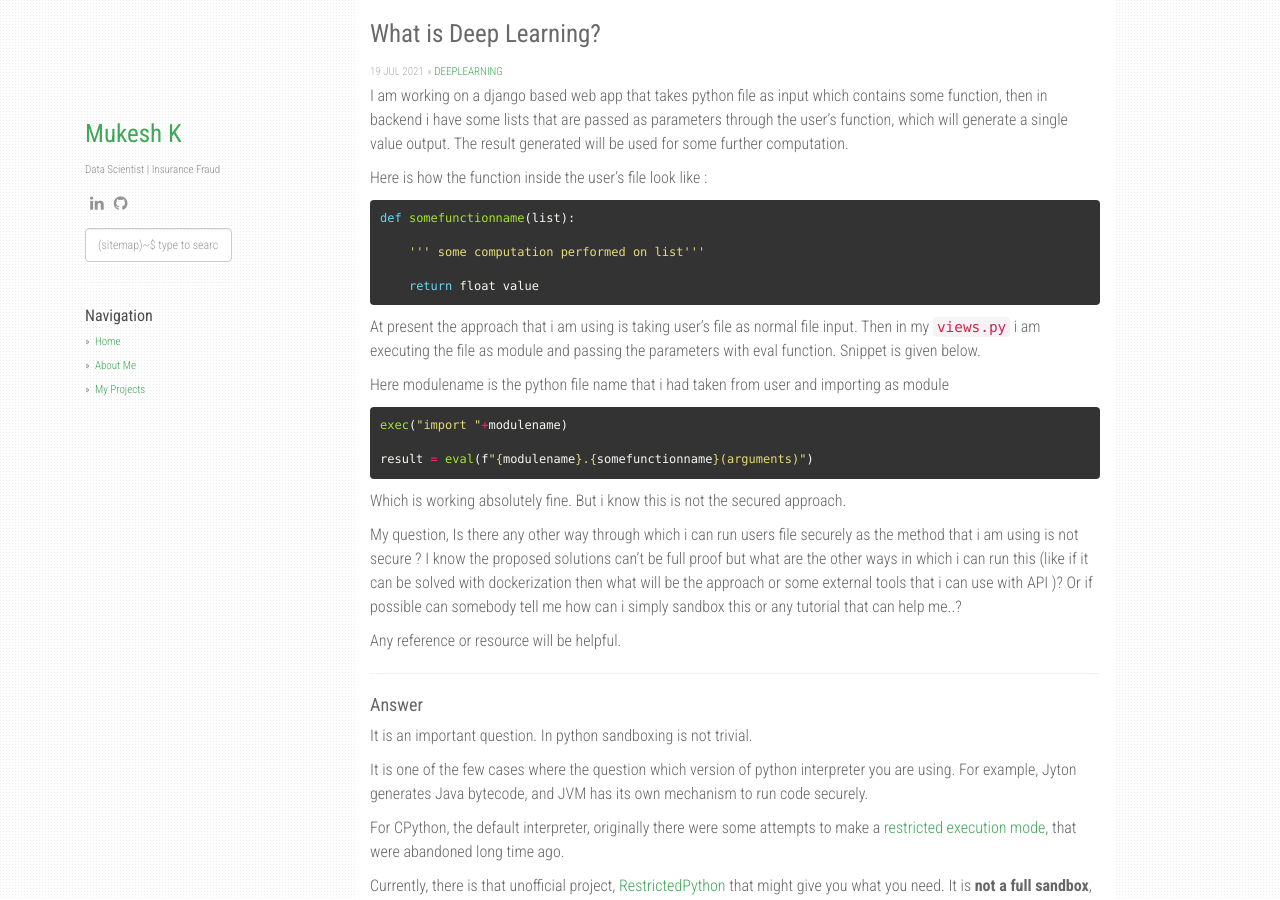
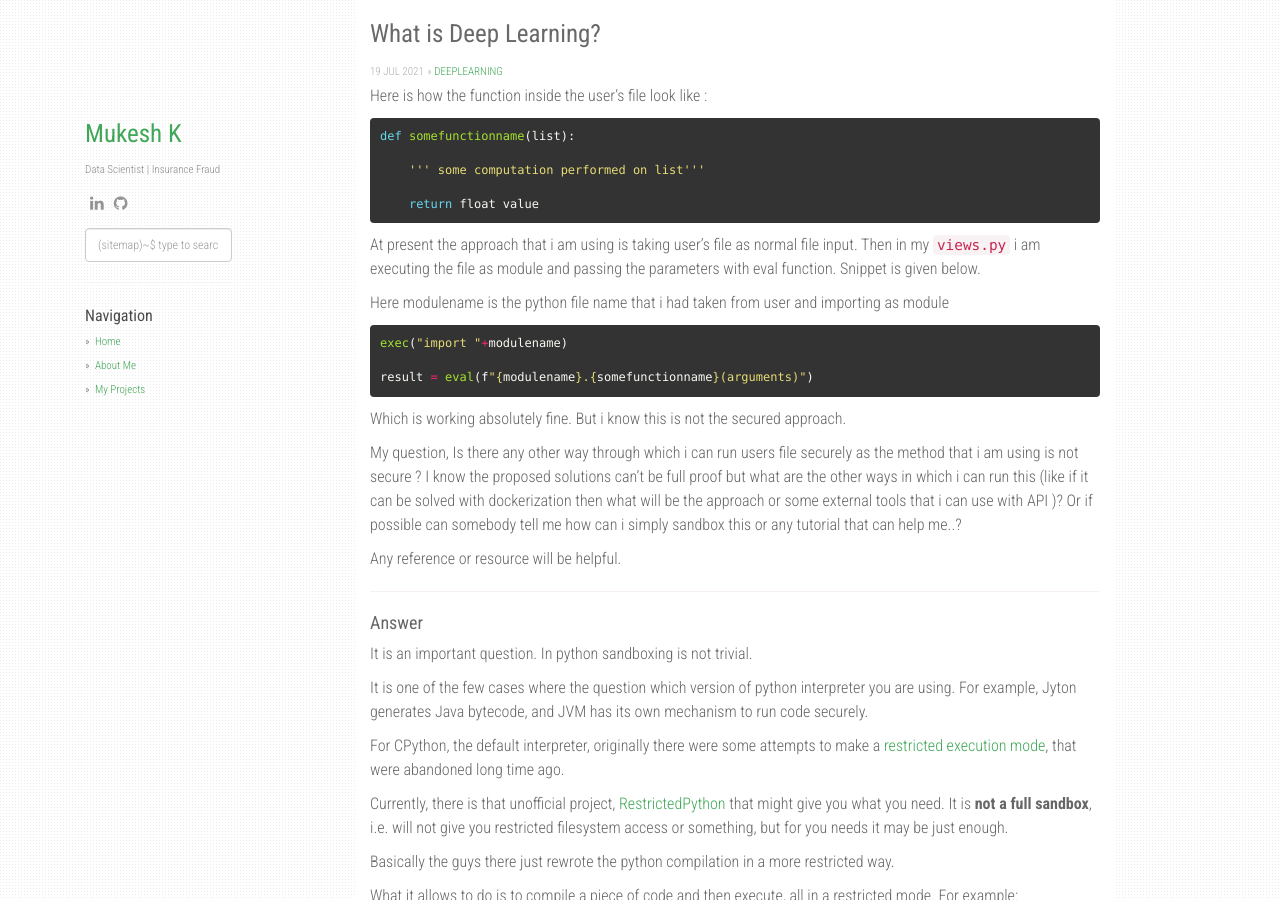
Before and after one commit to muksmuks/muksmuks.github.io, a Jekyll site: the page built from docs/_posts/deeplearning/2021-07-19-what-is-deeplearning.md, in a window 1280 px wide and 900 px high. Built offline with Jekyll 4.4.1, drawn with Linux system fonts in a browser that asks for light colours; nearby versions of some CDN libraries; comment, search, counter and statistics services are not loaded.

Commit message:
Update 2021-07-19-what-is-deeplearning.md

```diff
--- a/docs/_posts/deeplearning/2021-07-19-what-is-deeplearning.md
+++ b/docs/_posts/deeplearning/2021-07-19-what-is-deeplearning.md
@@ -4,12 +4,6 @@ title:  "What is Deep Learning?"
 date:   2021-07-19 20:02:00 +0530
 categories: [deeplearning]
 ---
-
-
-I am working on a django based web app that takes python file as input which contains some function,
-then in backend i have some lists that are passed as parameters through the user's function,
-which will generate a single value output.
-The result generated will be used for some further computation.
 
 
 Here is how the function inside the user's file look like :
```
